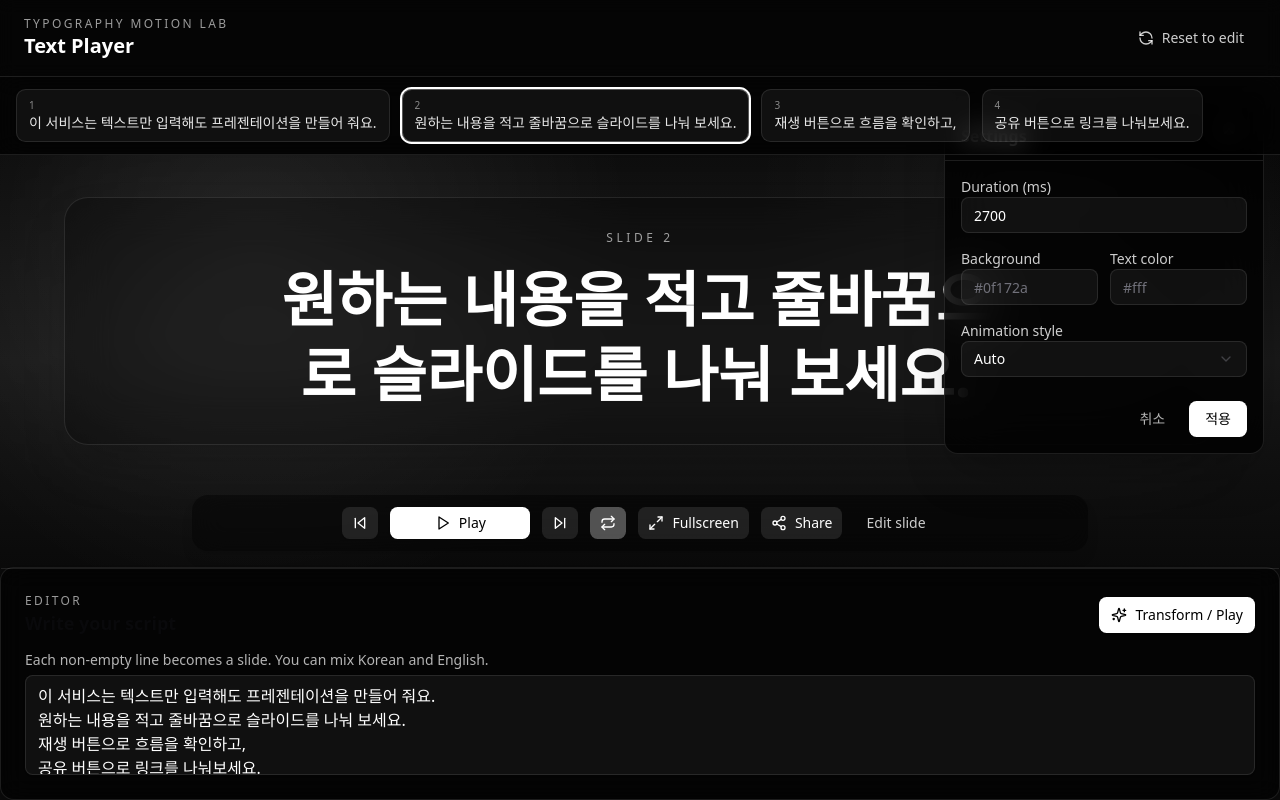
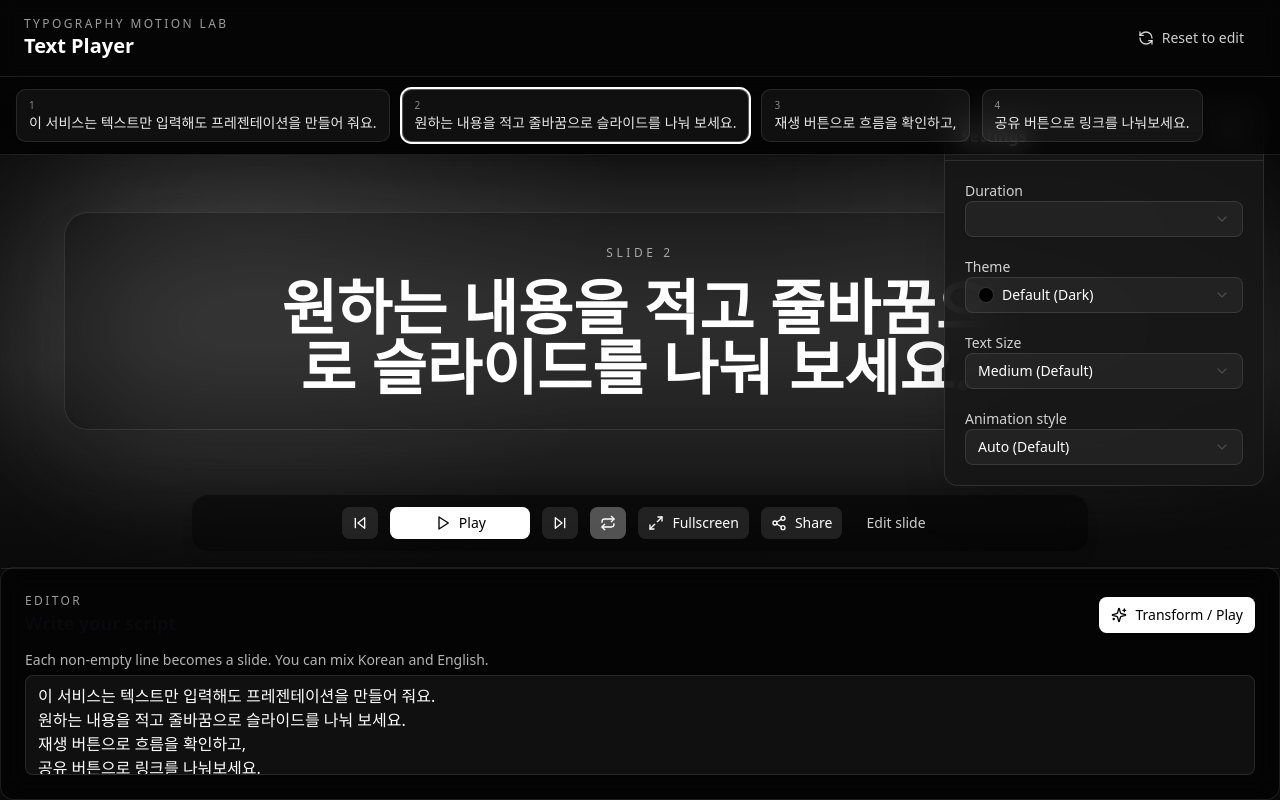
Before and after one commit to uiwwsw/text-player, a React (Vite) app: page / in a window 1280 px wide. Both pictures are taken after a click on the button "Edit slide". Built offline with nearby package versions, Linux system fonts and the light colour scheme.

Commit message:
feat: Slide Settings & Sharing Upgrades Walkthrough

```diff
--- a/src/components/Player/ScriptPlayer.tsx
+++ b/src/components/Player/ScriptPlayer.tsx
@@ -165,27 +165,53 @@ export function ScriptPlayer({
     }
   };
 
+  /* Font size map */
+  const fontSizeClasses = {
+    sm: "text-xl sm:text-2xl md:text-3xl",
+    md: "text-2xl sm:text-4xl md:text-6xl",
+    lg: "text-3xl sm:text-6xl md:text-8xl",
+    xl: "text-4xl sm:text-7xl md:text-9xl",
+  };
+
   const slideContent = activeSlide ? (
     <div
       className={cn(
-        "relative z-10 flex h-full w-full items-center justify-center p-4 pb-24 text-center",
-        "transition-colors duration-500",
+        "relative z-10 flex h-full w-full items-center justify-center p-4 pb-24 text-center transition-colors duration-500",
       )}
       style={{
         backgroundColor: activeSettings.bgColor,
         color: activeSettings.textColor,
       }}
     >
-      <div className={cn("relative w-full transition-all duration-500", isFullscreen ? "max-w-7xl" : "max-w-6xl")}>
-        <div className="absolute inset-0 rounded-3xl bg-white/5 blur-3xl" aria-hidden />
-        <div className="relative rounded-3xl border border-white/10 bg-black/30 px-4 sm:px-6 py-6 sm:py-8 shadow-2xl backdrop-blur-xl">
-          <p className="text-xs uppercase tracking-[0.3em] text-white/60 mb-4">Slide {currentIndex + 1}</p>
+      <div className={cn(
+        "relative w-full transition-all duration-500",
+        // Larger container in fullscreen/shared mode
+        (isFullscreen || !canEdit) ? "max-w-[90vw]" : "max-w-6xl"
+      )}>
+        {/* Background glow/blur effect based on theme color if possible, otherwise generic */}
+        <div
+          className="absolute inset-0 rounded-3xl opacity-20 blur-3xl transition-colors duration-500"
+          style={{ backgroundColor: activeSettings.textColor ?? "white" }}
+          aria-hidden
+        />
+
+        <div
+          className="relative rounded-3xl border border-white/10 px-4 sm:px-6 py-6 sm:py-8 shadow-2xl backdrop-blur-xl transition-colors duration-500"
+          style={{
+            backgroundColor: activeSettings.bgColor ? `${activeSettings.bgColor}80` : "rgba(0,0,0,0.3)", // semi-transparent version of bg
+            borderColor: activeSettings.textColor ? `${activeSettings.textColor}20` : "rgba(255,255,255,0.1)"
+          }}
+        >
+          {/* Hide label in shared/fullscreen mode unless editing */}
+          {canEdit && <p className="text-xs uppercase tracking-[0.3em] opacity-60 mb-4">Slide {currentIndex + 1}</p>}
+
           <div
             key={`${activeSlide.id}-${animationCycle}`}
             className={cn(
-              "text-2xl sm:text-4xl md:text-6xl font-semibold leading-tight whitespace-pre-wrap break-words text-balance",
+              "font-semibold leading-tight whitespace-pre-wrap break-words text-balance",
               "drop-shadow-[0_15px_35px_rgba(0,0,0,0.45)]",
               "max-h-[80vh] overflow-y-auto pr-2 custom-scrollbar",
+              fontSizeClasses[activeSettings.fontSize ?? "md"],
               resolveAnimationStyle(activeSlide.punctuation, activeSettings.animationStyle),
             )}
           >
--- a/src/components/Player/SlideSettingsPanel.tsx
+++ b/src/components/Player/SlideSettingsPanel.tsx
@@ -3,7 +3,6 @@ import { useForm, Controller } from "react-hook-form";
 import { zodResolver } from "@hookform/resolvers/zod";
 import * as z from "zod";
 import { Button } from "@/components/ui/button";
-import { Input } from "@/components/ui/input";
 import { Label } from "@/components/ui/label";
 import { Select, SelectContent, SelectItem, SelectTrigger, SelectValue } from "@/components/ui/select";
 import { animationStyles } from "@/lib/animations";
@@ -18,15 +17,30 @@ interface SlideSettingsPanelProps {
 }
 
 const settingsSchema = z.object({
-  duration: z.string().refine((val) => !Number.isNaN(Number(val)) && Number(val) >= 0, {
-    message: "0 이상의 숫자를 입력해주세요.",
-  }),
-  bgColor: z.string().optional(),
-  textColor: z.string().optional(),
+  duration: z.string(),
+  bgColor: z.string(),
+  textColor: z.string(),
+  fontSize: z.enum(["sm", "md", "lg", "xl"]),
   animationStyle: z.string().optional(),
 });
 
 type SettingsFormValues = z.infer<typeof settingsSchema>;
+
+const PRESET_THEMES = [
+  { label: "Default (Dark)", bg: "#000000", text: "#ffffff" },
+  { label: "Slate", bg: "#0f172a", text: "#e2e8f0" },
+  { label: "Paper", bg: "#f8fafc", text: "#0f172a" },
+  { label: "Midnight", bg: "#1e1b4b", text: "#e0e7ff" },
+  { label: "Deep Forest", bg: "#022c22", text: "#e2e8f0" },
+  { label: "Neon Purple", bg: "#2e1065", text: "#f3e8ff" },
+];
+
+const FONT_SIZES = [
+  { value: "sm", label: "Small" },
+  { value: "md", label: "Medium (Default)" },
+  { value: "lg", label: "Large" },
+  { value: "xl", label: "Extra Large" },
+] as const;
 
 /**
  * Small panel for per-slide tuning.
@@ -36,98 +50,150 @@ export function SlideSettingsPanel({ slide, settings, onUpdate, onClose }: Slide
 
   const form = useForm<SettingsFormValues>({
     resolver: zodResolver(settingsSchema),
-    mode: "onSubmit",
-    reValidateMode: "onSubmit",
+    mode: "onChange",
     defaultValues: {
-      duration: String(settings?.duration ?? slide?.baseDuration ?? 2000),
-      bgColor: settings?.bgColor ?? "",
-      textColor: settings?.textColor ?? "",
+      duration: String((settings?.duration ?? slide?.baseDuration ?? 2000) / 1000), // Convert ms to s
+      bgColor: settings?.bgColor ?? PRESET_THEMES[0].bg,
+      textColor: settings?.textColor ?? PRESET_THEMES[0].text,
+      fontSize: settings?.fontSize ?? "md",
       animationStyle: settings?.animationStyle ?? "auto",
     },
   });
 
   useEffect(() => {
     if (!slide) return;
+    const currentDuration = settings?.duration ?? slide.baseDuration;
+
+    // Find matching theme or default to custom if not found, but we only have presets now so default to first
+    const currentBg = settings?.bgColor ?? PRESET_THEMES[0].bg;
+    const currentText = settings?.textColor ?? PRESET_THEMES[0].text;
+
     form.reset({
-      duration: String(settings?.duration ?? slide.baseDuration),
-      bgColor: settings?.bgColor ?? "",
-      textColor: settings?.textColor ?? "",
+      duration: String(currentDuration / 1000),
+      bgColor: currentBg,
+      textColor: currentText,
+      fontSize: settings?.fontSize ?? "md",
       animationStyle: settings?.animationStyle ?? "auto",
     });
-    // eslint-disable-next-line react-hooks/exhaustive-deps
-  }, [slide?.id, form]);
+  }, [slide?.id, slide?.baseDuration, settings, form]);
 
   const onSubmit = (data: SettingsFormValues) => {
     onUpdate({
-      duration: Number(data.duration),
-      bgColor: data.bgColor || undefined,
-      textColor: data.textColor || undefined,
+      duration: Number(data.duration) * 1000, // Convert s to ms
+      bgColor: data.bgColor,
+      textColor: data.textColor,
+      fontSize: data.fontSize as SlideSettings["fontSize"],
       animationStyle: data.animationStyle === "auto" ? undefined : (data.animationStyle as SlideSettings["animationStyle"]),
     });
-    onClose();
+    // Don't close immediately to allow tweaking
   };
+
+  // Watch for changes to auto-submit (live preview)
+  useEffect(() => {
+    const subscription = form.watch((value) => {
+      if (value.duration && value.bgColor && value.textColor && value.fontSize) {
+        onUpdate({
+          duration: Number(value.duration) * 1000,
+          bgColor: value.bgColor,
+          textColor: value.textColor,
+          fontSize: value.fontSize as SlideSettings["fontSize"],
+          animationStyle: value.animationStyle === "auto" ? undefined : (value.animationStyle as SlideSettings["animationStyle"]),
+        });
+      }
+    });
+    return () => subscription.unsubscribe();
+  }, [form, onUpdate]);
 
   if (!slide) return null;
 
   return (
     <>
       <div className="fixed inset-0 z-20" onClick={onClose} aria-hidden="true" />
-      <aside className="fixed right-4 top-24 w-80 bg-black/80 backdrop-blur-xl border border-white/10 rounded-xl shadow-2xl z-30">
+      <aside className="fixed right-4 top-24 w-80 bg-neutral-900/90 backdrop-blur-xl border border-white/10 rounded-xl shadow-2xl z-30 animate-in slide-in-from-right-10 fade-in duration-200">
         <div className="flex items-center justify-between px-4 py-3 border-b border-white/10">
           <div>
             <p className="text-[10px] uppercase tracking-[0.2em] text-white/60">Slide {slide.id.slice(0, 4)}</p>
             <h3 className="font-semibold text-white">Settings</h3>
           </div>
-          <Button variant="ghost" size="icon" className="text-white/70" onClick={onClose}>
+          <Button variant="ghost" size="icon" className="text-white/70 hover:bg-white/10" onClick={onClose}>
             <X className="h-4 w-4" />
           </Button>
         </div>
 
-        <form onSubmit={form.handleSubmit(onSubmit)} className="space-y-4 p-4 text-sm">
+        <div className="space-y-5 p-5 text-sm">
           <div className="space-y-2">
-            <Label className="text-white/80">Duration (ms)</Label>
+            <Label className="text-white/80">Duration</Label>
             <Controller
               control={form.control}
               name="duration"
               render={({ field }) => (
-                <Input
-                  {...field}
-                  type="text"
-                  placeholder="e.g. 2000"
-                  className="bg-white/5 border-white/10 text-white"
-                  onChange={(e) => {
-                    const value = e.target.value;
-                    if (/^\d*$/.test(value)) {
-                      field.onChange(value);
-                    }
-                  }}
-                />
+                <Select onValueChange={field.onChange} value={field.value}>
+                  <SelectTrigger className="bg-white/5 border-white/10 text-white">
+                    <SelectValue placeholder="Select duration" />
+                  </SelectTrigger>
+                  <SelectContent className="bg-neutral-900 border-white/10 text-white">
+                    {[1, 2, 3, 4, 5, 7, 10, 15, 20].map((sec) => (
+                      <SelectItem key={sec} value={String(sec)}>
+                        {sec} Seconds
+                      </SelectItem>
+                    ))}
+                  </SelectContent>
+                </Select>
               )}
             />
-            {form.formState.errors.duration && (
-              <p className="text-xs text-red-400">{form.formState.errors.duration.message}</p>
-            )}
           </div>
 
-          <div className="grid grid-cols-2 gap-3">
-            <div className="space-y-2">
-              <Label className="text-white/80">Background</Label>
-              <Input
-                {...form.register("bgColor")}
-                type="text"
-                placeholder="#0f172a"
-                className="bg-white/5 border-white/10 text-white"
-              />
-            </div>
-            <div className="space-y-2">
-              <Label className="text-white/80">Text color</Label>
-              <Input
-                {...form.register("textColor")}
-                type="text"
-                placeholder="#fff"
-                className="bg-white/5 border-white/10 text-white"
-              />
-            </div>
+          <div className="space-y-2">
+            <Label className="text-white/80">Theme</Label>
+            <Select
+              value={form.watch("bgColor")}
+              onValueChange={(val) => {
+                const theme = PRESET_THEMES.find(t => t.bg === val);
+                if (theme) {
+                  form.setValue("bgColor", theme.bg);
+                  form.setValue("textColor", theme.text);
+                }
+              }}
+            >
+              <SelectTrigger className="bg-white/5 border-white/10 text-white">
+                <SelectValue placeholder="Select theme" />
+              </SelectTrigger>
+              <SelectContent className="bg-neutral-900 border-white/10 text-white">
+                {PRESET_THEMES.map((theme) => (
+                  <SelectItem key={theme.bg} value={theme.bg}>
+                    <div className="flex items-center gap-2">
+                      <div
+                        className="w-4 h-4 rounded-full border border-white/20"
+                        style={{ backgroundColor: theme.bg }}
+                      />
+                      <span>{theme.label}</span>
+                    </div>
+                  </SelectItem>
+                ))}
+              </SelectContent>
+            </Select>
+          </div>
+
+          <div className="space-y-2">
+            <Label className="text-white/80">Text Size</Label>
+            <Controller
+              control={form.control}
+              name="fontSize"
+              render={({ field }) => (
+                <Select onValueChange={field.onChange} value={field.value}>
+                  <SelectTrigger className="bg-white/5 border-white/10 text-white">
+                    <SelectValue placeholder="Select size" />
+                  </SelectTrigger>
+                  <SelectContent className="bg-neutral-900 border-white/10 text-white">
+                    {FONT_SIZES.map((size) => (
+                      <SelectItem key={size.value} value={size.value}>
+                        {size.label}
+                      </SelectItem>
+                    ))}
+                  </SelectContent>
+                </Select>
+              )}
+            />
           </div>
 
           <div className="space-y-2">
@@ -139,29 +205,20 @@ export function SlideSettingsPanel({ slide, settings, onUpdate, onClose }: Slide
               <SelectTrigger className="bg-white/5 border-white/10 text-white">
                 <SelectValue placeholder="Auto from punctuation" />
               </SelectTrigger>
-              <SelectContent className="bg-neutral-900 border-white/10 text-white">
-                <SelectItem value="auto">Auto</SelectItem>
+              <SelectContent className="bg-neutral-900 border-white/10 text-white max-h-[200px]">
+                <SelectItem value="auto">Auto (Default)</SelectItem>
                 {animationOptions.map(([key, info]) => (
                   <SelectItem key={key} value={key}>
-                    <div className="flex flex-col">
-                      <span>{info.label}</span>
-                      <span className="text-xs text-white/60">{info.description}</span>
+                    <div className="flex flex-col py-0.5">
+                      <span className="font-medium">{info.label}</span>
+                      <span className="text-[10px] text-white/50">{info.description}</span>
                     </div>
                   </SelectItem>
                 ))}
               </SelectContent>
             </Select>
           </div>
-
-          <div className="flex items-center justify-end gap-2 pt-2">
-            <Button type="button" variant="ghost" className="text-white/70" onClick={onClose}>
-              취소
-            </Button>
-            <Button type="submit" className="bg-white text-black hover:bg-white/90">
-              적용
-            </Button>
-          </div>
-        </form>
+        </div>
       </aside>
     </>
   );
--- a/src/types/slides.ts
+++ b/src/types/slides.ts
@@ -13,5 +13,6 @@ export interface SlideSettings {
   duration?: number;
   bgColor?: string;
   textColor?: string;
+  fontSize?: "sm" | "md" | "lg" | "xl";
   animationStyle?: AnimationStyle;
 }
```
Also changed, not shown: src/App.tsx (+29 -5 lines).
